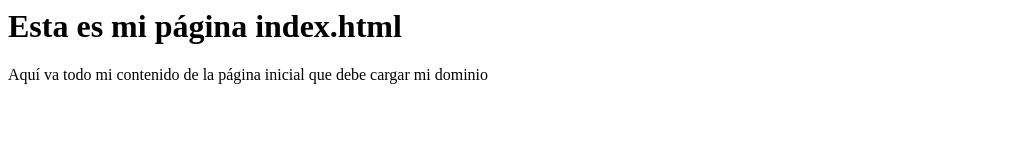
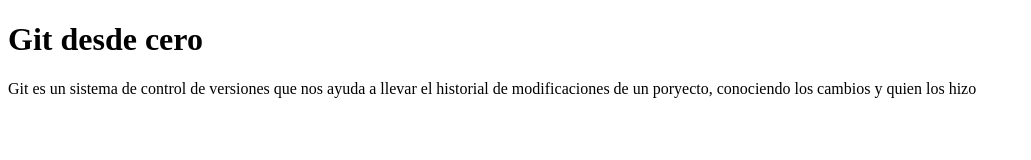
Before and after one commit to HugoLeyvaOax/Git-desde-cero, a plain HTML site: page Index.html in a window 1280 px wide. Shown: the whole page, without its empty margins (0-1031 px from the left). Drawn offline with Linux system fonts and the light colour scheme.

Commit message:
Agrega una descripción corta de git

```diff
--- a/Index.html
+++ b/Index.html
@@ -1,6 +1,15 @@
-<html>
-<head></head>
+<!DOCTYPE html>
+<html lang="es" >
+<head>
+	<meta charset="UTF-8">
+	<title>Git desde cero </title>
+</head>
 <body>
-	<h1>Esta es mi página index.html</h1>
-        <p>Aquí va todo mi contenido de la página inicial que debe cargar mi dominio</p> </body>
+	<h1>Git desde cero</h1>
+        <p>
+		Git es un sistema de control de versiones que nos ayuda a
+		llevar el historial de modificaciones de un poryecto,
+		conociendo los cambios y quien los hizo
+	</p>
+</body>
 </html>
```
